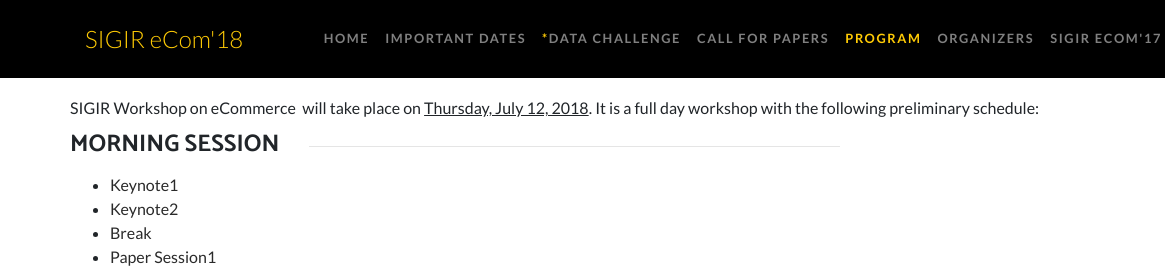
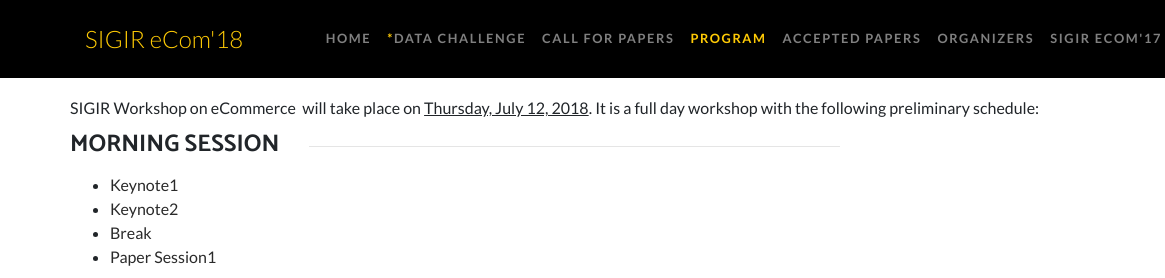
Before and after one commit to sigir-ecom/sigir-ecom.github.io, a website: page program.html in a window 1280 px wide. Shown: the top 278 px of the page, 0-1165 px from the left. Drawn offline with Linux system fonts and the light colour scheme.

Commit message:
Removed topics, dates tabs and added accepted papers tabs in the header.

```diff
--- a/program.html
+++ b/program.html
@@ -44,9 +44,9 @@
             <li class="nav-item">
               <a class="nav-link" href="./index.html">Home</a>
             </li>
-            <li class="nav-item">
+            <!-- <li class="nav-item">
               <a class="nav-link" href="./dates.html">Important Dates</a>
-            </li>
+            </li> -->
             <li class="nav-item">
               <a class="nav-link" href="./data-task.html"><font color=#FFCB05>*</font>Data Challenge</a>
             </li>
@@ -55,6 +55,9 @@
             </li>
             <li class="nav-item">
               <a class="nav-link" href="./program.html"><font color=#FFCB05>Program</font></a>
+            </li>
+            <li class="nav-item">
+              <a class="nav-link" href="./accepted-papers.html">Accepted Papers</font></a>
             </li>
             <li class="nav-item">
               <a class="nav-link" href="./organizers.html">Organizers</a>
```
Also changed, not shown: cfp.html (+5 -2 lines), data-task.html (+8 -2 lines), index.html (+7 -4 lines), organizers.html (+5 -2 lines).
